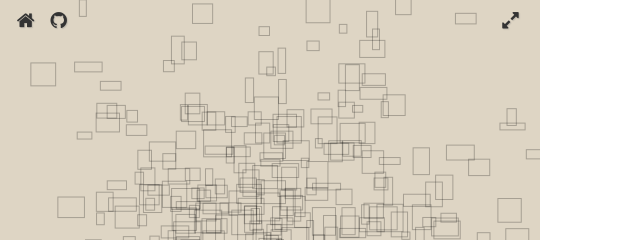
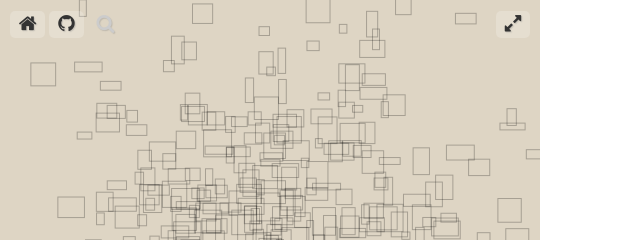
Before and after one commit to prideout/tol, a plain HTML site: page index.html in a window 1280 px wide. Shown: the top 240 px of the page, 0-640 px from the left. Drawn offline with nearby package versions, Linux system fonts and the light colour scheme; files whose address does not match are found by name.

Commit message:
Use anchors, not buttons.

```diff
--- a/index.html
+++ b/index.html
@@ -19,15 +19,25 @@ body {
     padding: 0;
     margin: 0;
 }
-a, button {
-    background: none;
+a {
+    background: rgba(255, 255, 255, 0.2);
     border: none;
+    border-radius: 5px;
+    padding: 5px;
     color: #333;
     text-decoration: none;
     font-size: 16px;
+    cursor: pointer;
 }
-a:hover, button:hover { background: #7ae; color: #fff; }
-button:focus { outline: 0 }
+a:hover {
+    background: #7ae;
+    color: #fff;
+}
+a.disabled {
+    color: #ccc;
+    background: none;
+    cursor: default;
+}
 article {
     max-width:540px;
     background:#efefef;
@@ -71,12 +81,10 @@ icon {
     speak: none;
     display: inline-block;
     text-decoration: inherit;
-    width: 1em;
-    margin-right: .2em;
+    margin: .2em;
     text-align: center;
     font-variant: normal;
     text-transform: none;
-    line-height: 1em;
     font-size: 120%;
     -webkit-font-smoothing: antialiased;
     -moz-osx-font-smoothing: grayscale;
@@ -90,11 +98,12 @@ icon {
     <canvas>
     </canvas>
     <overlay class="left">
-        <button id="home"><icon>&#xe802;</icon></button>
+        <a id="home"><icon>&#xe802;</icon></a>
         <a href="https://github.com/prideout/tol"><icon>&#xe801;</icon></a>
+        <a id="search" class="disabled"><icon>&#xe800;</icon></a>
     </overlay>
     <overlay class="right">
-        <button id="maximize"><icon>&#xe804;</icon></button>
+        <a id="maximize"><icon>&#xe804;</icon></a>
     </overlay>
 </article>
 <script src="//d3js.org/d3.v3.min.js"></script>
```
